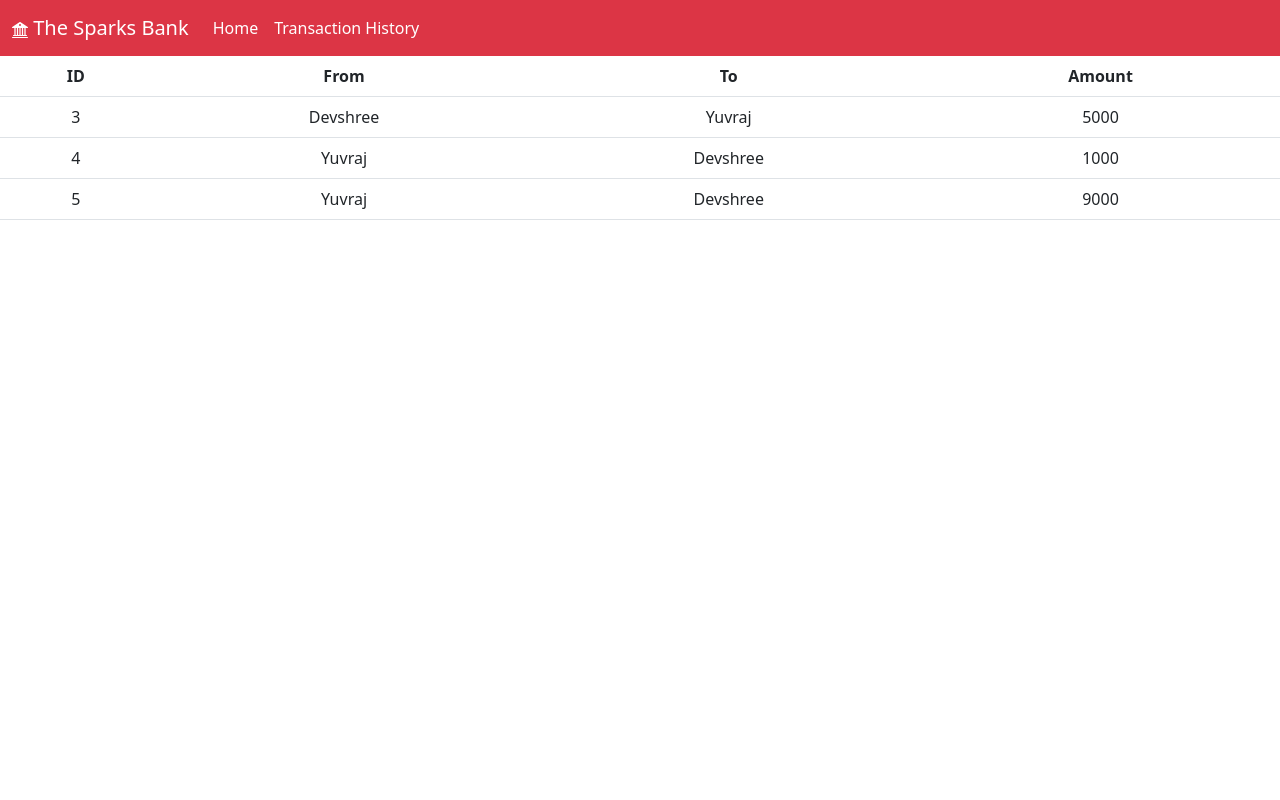
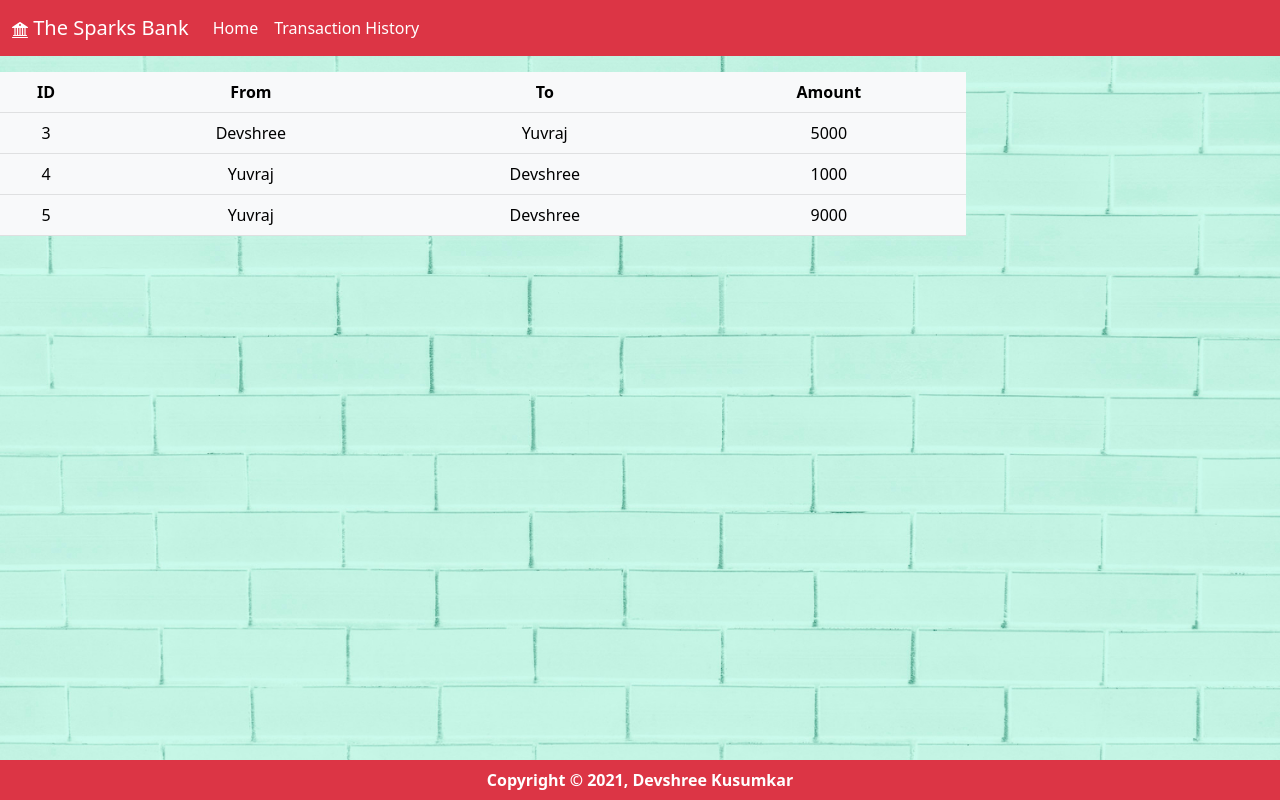
Before and after one commit to devshreedk/SparksFoundation, a PHP site: page /devshree/transaction_history.php in a window 1280 px wide. Run offline with PHP 8.4, Linux system fonts and the light colour scheme; data comes from the database, SQL or seed files in the repository.

Commit message:
Aesthetic changes. Added a footer.

```diff
--- /dev/null
+++ b/css/styles.css
@@ -0,0 +1,38 @@
+*{
+    margin:0;
+    padding:0;
+    box-sizing: border-box;
+}
+body {
+
+background-image: url("../img/b3.jpg") ;
+background-repeat: no-repeat;
+background-size: cover;
+
+overflow: hidden;
+}
+
+.footer{
+    background:#dc3545;
+    position: absolute;
+    bottom:0;
+    left:0;
+    width:100%;
+    text-align: center;
+    display:flex;
+    align-items: center;
+    justify-content: center;
+    font-weight:bold;
+    color:white;
+}
+
+.footer p{
+margin:0;
+padding: 0.5rem 0;
+overflow: hidden;
+}
+
+
+.navbar{
+    overflow: hidden !important;
+}
--- /dev/null
+++ b/footer.php
@@ -0,0 +1,5 @@
+<footer class="footer">
+    <p>
+        Copyright &copy; 2021, Devshree Kusumkar
+    </p>
+</footer>
--- a/transaction_history.php
+++ b/transaction_history.php
@@ -6,11 +6,12 @@
     <meta http-equiv="X-UA-Compatible" content="IE=edge">
     <meta name="viewport" content="width=device-width, initial-scale=1.0">
     <title>Money Transfer</title>
-    <link href="https://cdn.jsdelivr.net/npm/bootstrap@5.1.0/dist/css/bootstrap.min.css" rel="stylesheet"
-        integrity="sha384-KyZXEAg3QhqLMpG8r+8fhAXLRk2vvoC2f3B09zVXn8CA5QIVfZOJ3BCsw2P0p/We" crossorigin="anonymous">
-    <script src="https://cdn.jsdelivr.net/npm/bootstrap@5.1.0/dist/js/bootstrap.bundle.min.js"
-        integrity="sha384-U1DAWAznBHeqEIlVSCgzq+c9gqGAJn5c/t99JyeKa9xxaYpSvHU5awsuZVVFIhvj" crossorigin="anonymous">
+    <link href="https://cdn.jsdelivr.net/npm/bootstrap@5.1.0/dist/css/bootstrap.min.css" rel="stylesheet" integrity="sha384-KyZXEAg3QhqLMpG8r+8fhAXLRk2vvoC2f3B09zVXn8CA5QIVfZOJ3BCsw2P0p/We" crossorigin="anonymous">
+    <script src="https://cdn.jsdelivr.net/npm/bootstrap@5.1.0/dist/js/bootstrap.bundle.min.js" integrity="sha384-U1DAWAznBHeqEIlVSCgzq+c9gqGAJn5c/t99JyeKa9xxaYpSvHU5awsuZVVFIhvj" crossorigin="anonymous">
     </script>
+    <link rel="stylesheet" href="./css/styles.css">
+
+
 </head>
 
 <body>
@@ -23,9 +24,9 @@
     include 'navbar.php';
     ?>
 
-    <div class="row">
-        <div class="col">
-            <table class="table table-striped table-hover">
+    <div class="row mt-3 transaction-history">
+
+            <table class="table table-striped table-hover  table-light w-75">
                 <thead>
                     <tr>
                         <th class="text-center">ID</th>
@@ -47,12 +48,12 @@
                     <?php } ?>
                 </thead>
             </table>
-        </div>
+
     </div>
     <script src="https://ajax.googleapis.com/ajax/libs/jquery/3.5.1/jquery.min.js"></script>
-    <script src="https://cdn.jsdelivr.net/npm/bootstrap@5.1.0/dist/js/bootstrap.bundle.min.js"
-        integrity="sha384-U1DAWAznBHeqEIlVSCgzq+c9gqGAJn5c/t99JyeKa9xxaYpSvHU5awsuZVVFIhvj" crossorigin="anonymous">
+    <script src="https://cdn.jsdelivr.net/npm/bootstrap@5.1.0/dist/js/bootstrap.bundle.min.js" integrity="sha384-U1DAWAznBHeqEIlVSCgzq+c9gqGAJn5c/t99JyeKa9xxaYpSvHU5awsuZVVFIhvj" crossorigin="anonymous">
     </script>
+    <?php include("footer.php"); ?>
 </body>
 
 </html>
```
Also changed, not shown: customers.php (+5 -5 lines), index.php (+5 -5 lines), transaction.php (+5 -7 lines), css/style.css (deleted), img/b3.jpg (added). Lines whose indentation alone changed are shown as unchanged.
